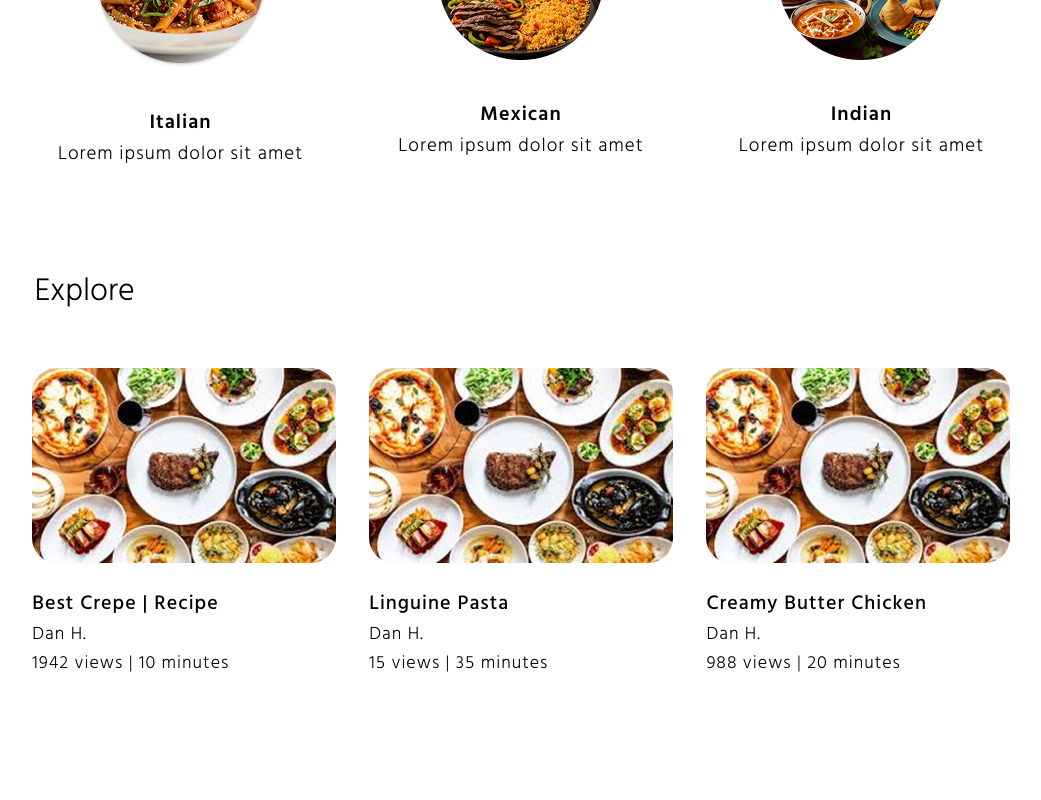
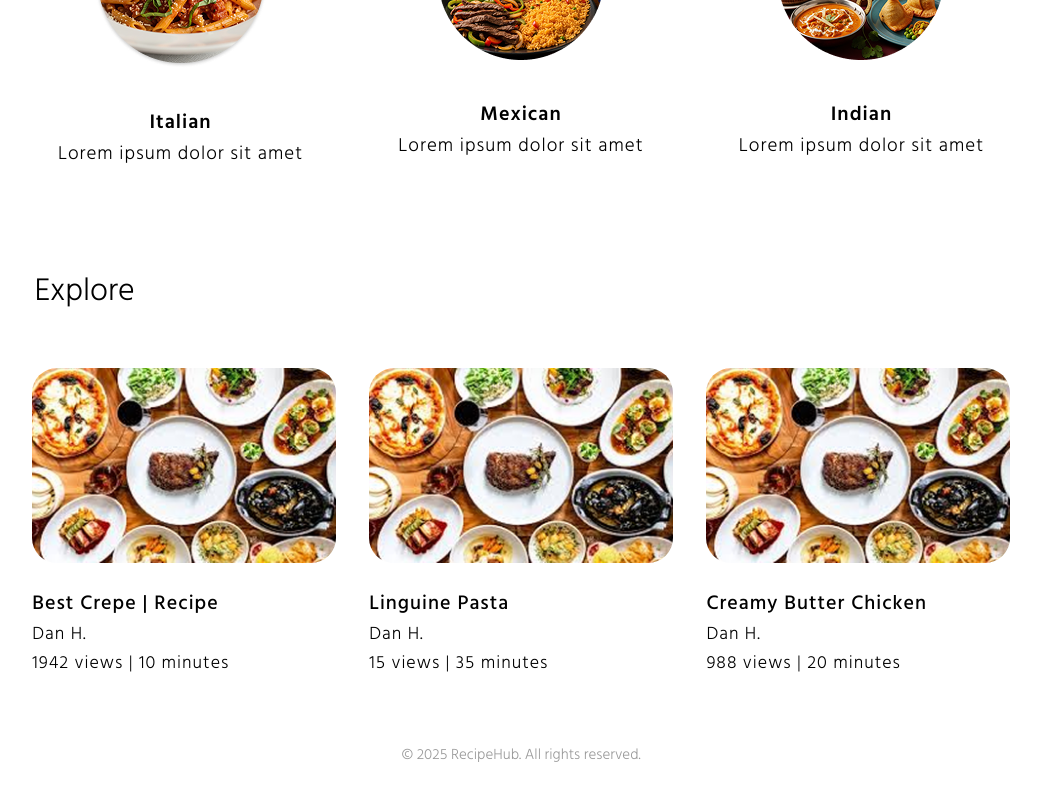
Before and after one commit to iBajwa93/2204_RecipeHub_project, a React (Create React App) app in the folder recipehub-frontend/: page / in a window 1280 px wide. Shown: the part 1553-2353 px from the top of the page, without its empty margins (119-1160 px from the left). Before the commit the page ends 2231 px from the top, so only its background shows below. Built offline with nearby package versions, Linux system fonts and the light colour scheme.

Commit message:
Minor home page revisions

```diff
--- a/recipehub-frontend/src/pages/HomePage/Body.css
+++ b/recipehub-frontend/src/pages/HomePage/Body.css
@@ -211,7 +211,7 @@ i
 .explore-title-text {
     font-size: 28px;
     font-family: HindLight;
-    letter-spacing: 1px;
+    letter-spacing: 1.5px;
     width: 100%;
     margin: auto;
 }
--- /dev/null
+++ b/recipehub-frontend/src/pages/HomePage/Footer.css
@@ -0,0 +1,31 @@
+.footer {
+  background-color: #222;
+  color: white;
+  text-align: center;
+  padding: 20px 0;
+  margin-top: 40px;
+}
+
+.text-sm {
+    font-family: HindLight;
+    font-size: 15px;
+    opacity: .4;
+}
+
+.footer-container {
+    width: 100%;
+    height: auto;
+
+    margin-top: 30px;
+}
+
+.footer-wrapper {
+    padding: 20px;
+}
+
+@font-face {
+  font-family: 'HindLight';
+  src: url('../../assets/fonts/hind/Hind-Light.ttf') format('truetype');
+  font-weight: 600;
+  font-style: normal;
+}
--- /dev/null
+++ b/recipehub-frontend/src/pages/HomePage/Footer.js
@@ -0,0 +1,14 @@
+import React from 'react';
+import './Footer.css'
+
+const Footer = () => {
+  return (
+    <footer className="footer-container">
+      <div className="footer-wrapper">
+        <p className="text-sm">&copy; {new Date().getFullYear()} RecipeHub. All rights reserved.</p>
+      </div>
+    </footer>
+  );
+};
+
+export default Footer;
--- a/recipehub-frontend/src/pages/HomePage/Header.js
+++ b/recipehub-frontend/src/pages/HomePage/Header.js
@@ -27,7 +27,6 @@ const Header = () => {
                 </div>
             </div>
             <div className="homepage-header-text-wrapper">
-
                 <h1 className="homepage-header-text">
                     Your hub for <span className="homepage-header-text-underline">amazing</span><br/>
                     recipes
@@ -35,7 +34,7 @@ const Header = () => {
             </div>
             <div className="homepage-header-input-container">
                 <div className="homepage-header-input-wrapper">
-                    <input type="text" placeholder="search recipes... " className="homepage-header-input"/>
+                    <input type="text" placeholder="search recipes..." className="homepage-header-input"/>
                     <IoSearchOutline className="search-icon" size={40} />
                 </div>
             </div>
--- a/recipehub-frontend/src/pages/HomePage/HomePage.js
+++ b/recipehub-frontend/src/pages/HomePage/HomePage.js
@@ -1,13 +1,15 @@
 import React from 'react';
 import Header from './Header'
 import Body from './Body'
-import './HomePage.css'; // Optional styling
+import Footer from './Footer'
+import './HomePage.css';
 
 const HomePage = () => {
   return (
     <div>
         <Header />
         <Body />
+        <Footer />
     </div>
   );
 };
```
